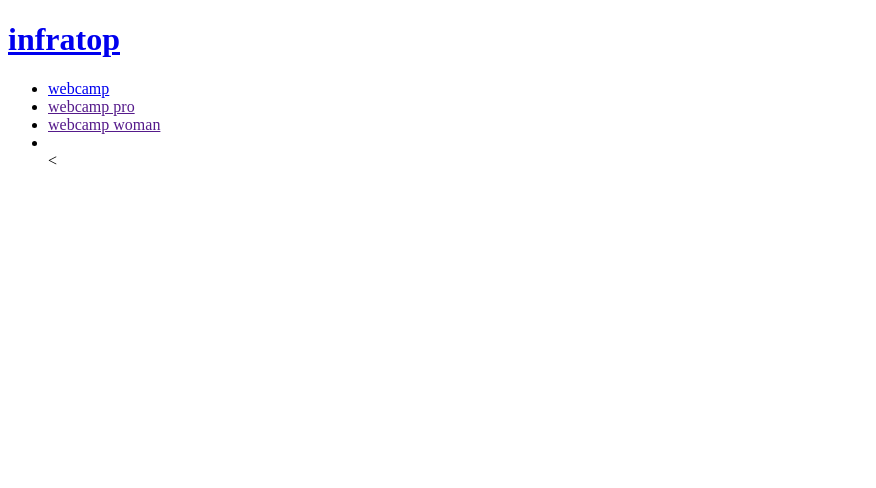
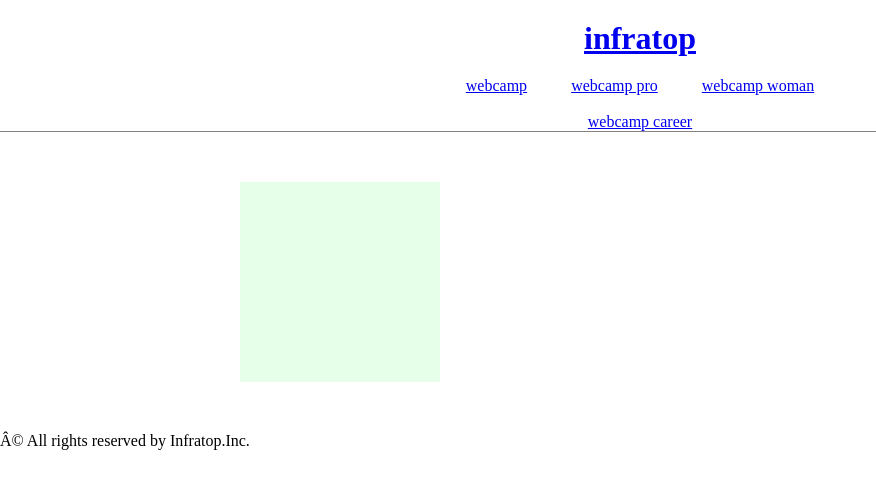
Before and after one commit to Skytristan/HTML.CSS, a plain HTML site: page chapter5_exercise/index2.html in a window 1280 px wide. Shown: the whole page, without its empty margins (0-876 px from the left). Drawn offline with Linux system fonts and the light colour scheme.

Commit message:
initial commit

```diff
--- a/chapter5_exercise/index2.html
+++ b/chapter5_exercise/index2.html
@@ -16,16 +16,43 @@
 
     <nav>
       <ul class="nav-list">
+
         <li class="nav-list-item">
           <a href="http://web-camp.io/">webcamp</a>
         </li>
+
         <li class="nav-list-item">
-          <a href="">webcamp pro</a>
+          <a href="http://web-camp.io/pro/">webcamp pro</a>
         </li>
+
         <li class="nav-list-item">
-          <a href="">webcamp woman</a>
-        <li class="nav-list-item"></li>
+          <a href="http://web-camp.io/woman/">webcamp woman</a>
+        <li>
 
-       </li>
-       <
+        <li class="nav-list-item">
+          <a href="http://web-camp.io/career/">webcamp career</a>
+        </li>
+
+      </ul>
     </nav>
+
+    <div class="main">
+      <div class="block1"></div>
+      <div class="block2"></div>
+      <div class="block3"></div>
+      <div class="block4"></div>
+      <div class="block5"></div>
+      <div class="block6"></div>
+      <div class="block7"></div>
+      <div class="block8"></div>
+      <div class="block9"></div>
+      <div class="block10"></div>
+      <div class="block11"></div>
+      <div class="block12"></div>
+    </div>
+
+    <footer>
+      <p class="footer-text">© All rights reserved by Infratop.Inc.</p>
+    </footer>
+  </body>
+</html>
--- a/chapter5_exercise/style2.css
+++ b/chapter5_exercise/style2.css
@@ -0,0 +1,37 @@
+*{
+  margin:0;
+  padding:0;
+  box-sizing:border-box;
+}
+
+header{
+  width:100%;
+  padding:20px;
+  text-align: center;
+}
+
+.nav-list{
+  text-align:center;
+  padding: 15 px 0;
+  margin:0 auto;
+  border-bottom:1px solid #848282;
+}
+
+.nav-list-item{
+  text-align: center;
+  display: inline-block;
+  margin: 0 20px;
+}
+
+.main{
+  width:800px;
+  margin: 50px auto;
+  display:flex;
+  flex-wrap:wrap;
+}
+
+.block1{
+  width:200px;
+  height:200px;
+  background-color:#e6ffe9;
+}
```
